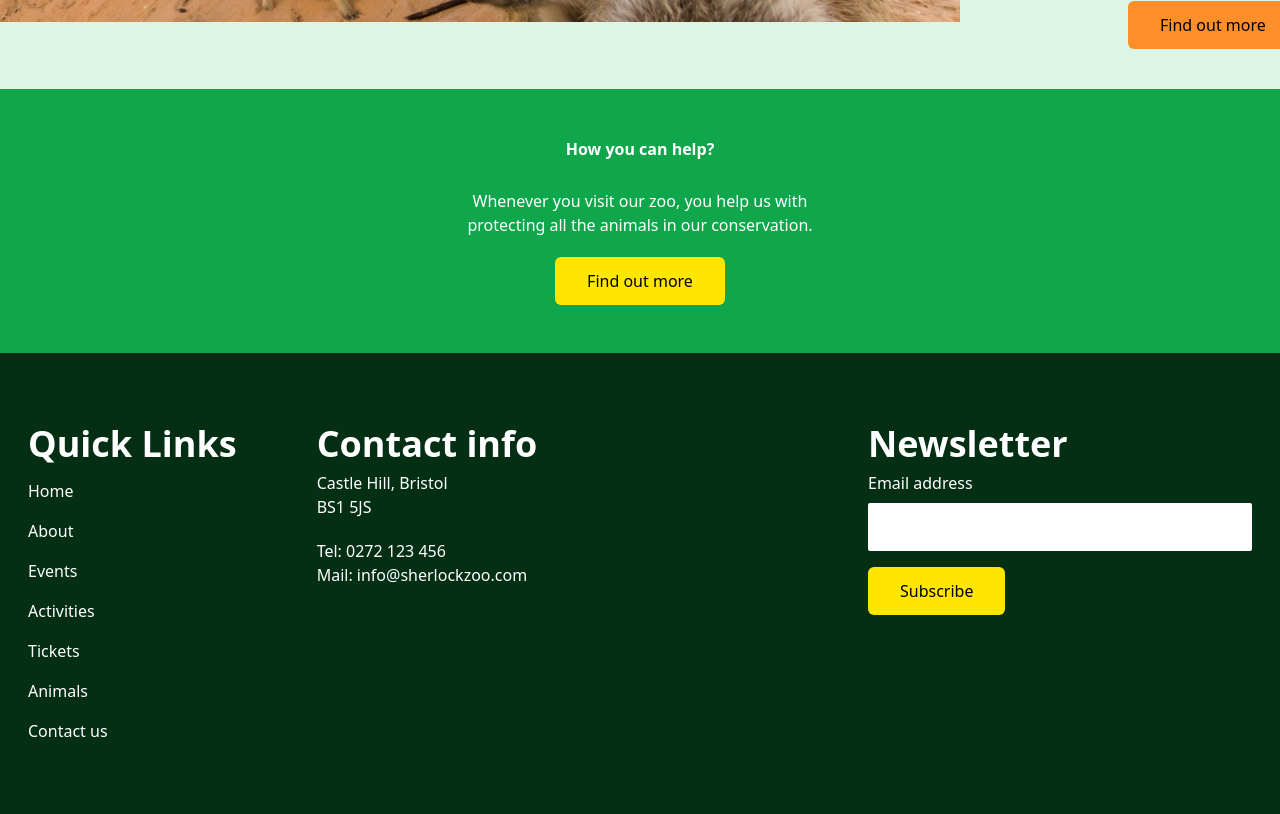
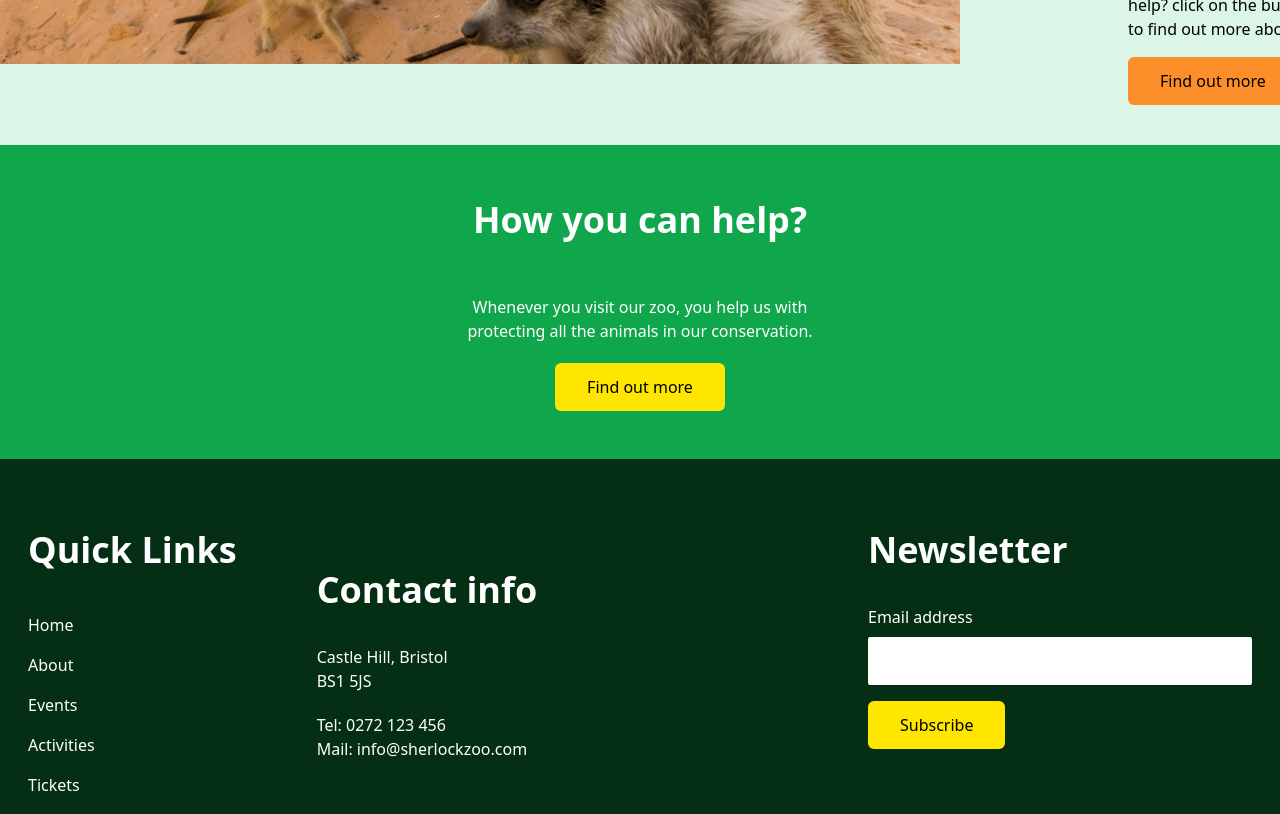
Before and after one commit to RammahKarpous/sherlock-zoo-front-end, a React (Create React App) app: page / in a window 1280 px wide. Shown: the part 2580-3394 px from the top of the page. Built offline with nearby package versions, Linux system fonts and the light colour scheme.

Commit message:
Fixed the one component multiple tags issue

```diff
--- a/src/components/CallToAction.jsx
+++ b/src/components/CallToAction.jsx
@@ -1,15 +1,21 @@
 import Button from "./commonly-used-elements/Buttons";
+import Heading from "./commonly-used-elements/Headings";
 
 const CallToAction = () => {
 	return (
 		<div className="bg-green-primary flex flex-col gap-5 justify-center py-12 items-center">
-			<h3 className="text-white text-4xl font-bold block pb-2">
-				How you can help?
-			</h3>
+			<Heading
+				colour="white"
+				text="How you can help?"
+				extraClasses="mb-0"
+				size="medium"
+				level="3" />
+
 			<p className="text-white text-center px-4 max-w-md">
 				Whenever you visit our zoo, you help us with protecting all the animals
 				in our conservation.
 			</p>
+
 			<Button to="/tickets" text="Find out more" type="primary" />
 		</div>
 	);
--- a/src/components/commonly-used-elements/Headings.jsx
+++ b/src/components/commonly-used-elements/Headings.jsx
@@ -1,8 +1,8 @@
 const Heading = ({ text, colour, extraClasses, size, level }) => {
-	const tag = 'h' + level;
+	let Tag = 'h' + level;
 
 	return (
-		<tag className={`text-${colour} font-bold text-${size} mb-7 ${extraClasses}`}>{text}</tag>
+		<Tag className={`text-${colour} font-bold text-${size} mb-7 ${extraClasses}`}>{text}</Tag>
 	);
 };
 
```
